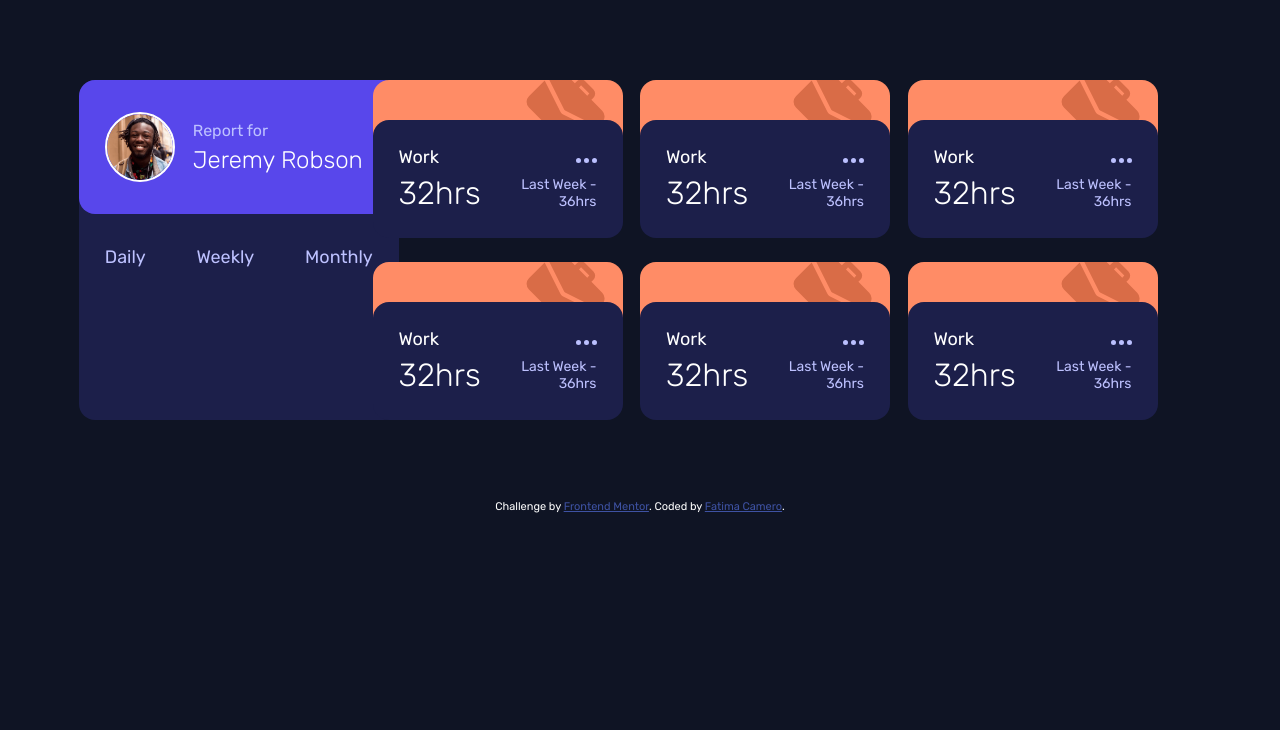
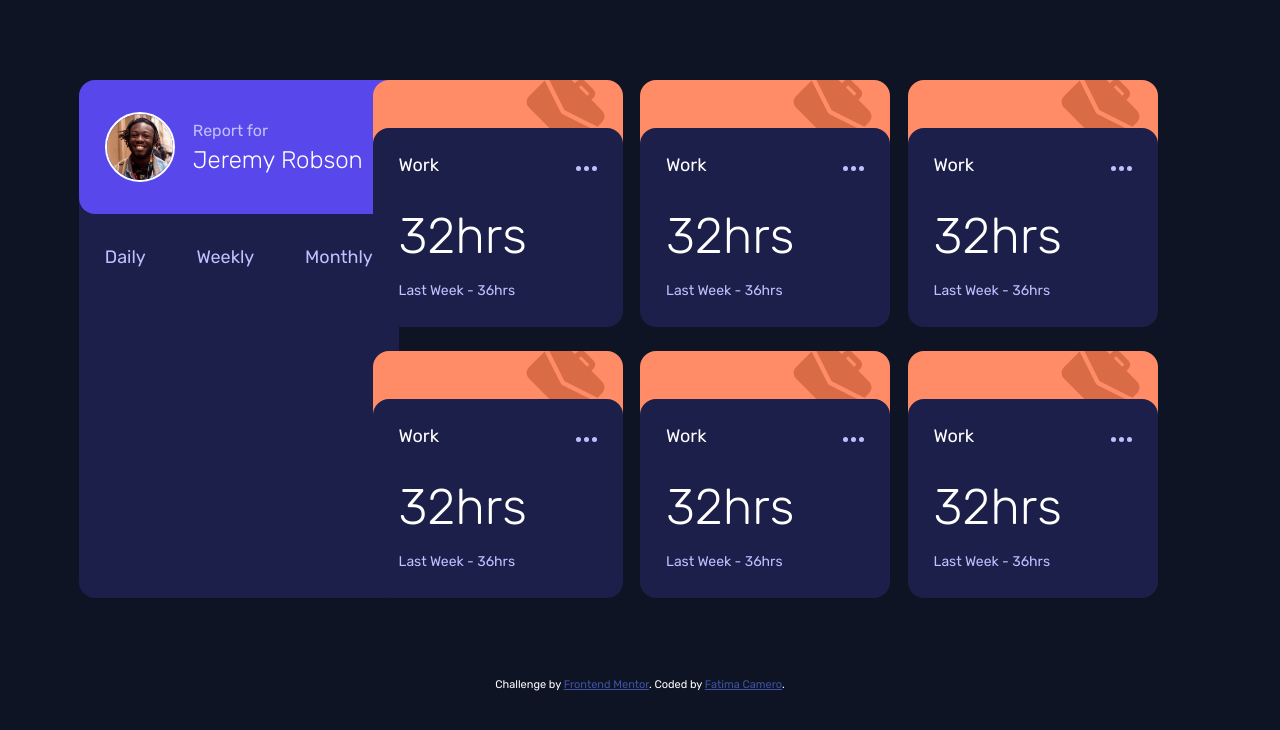
Before and after one commit to timamero/frontend-mentor-time-tracking-dashboard, a React (Vite) app: page / in a window 1280 px wide. Shown: the top 730 px of the page. Built offline with nearby package versions, Linux system fonts and the light colour scheme.

Commit message:
update TimeCard styles to include desktop view style

```diff
--- a/src/components/TimeCard/TimeCard.module.css
+++ b/src/components/TimeCard/TimeCard.module.css
@@ -33,7 +33,7 @@
   flex-wrap: wrap;
   flex-direction: row;
   align-items: center;
-  row-gap: 6px;
+  row-gap: 14px;
 }
 
 .flexGrid > * {
@@ -63,4 +63,21 @@
     width: var(--desktopCardWidth);
   }
 
+  .iconWrapper {
+    height: 48px;
+  }
+
+  .flexGrid > * {
+    margin-bottom: 2px;
+  }
+
+  .hours {
+    margin-top: 14px;
+    font-size: 50px;
+  }
+
+  .hours, .lastHours {
+    flex: 1 1 100%;
+    text-align: left;
+  }
 }
```
